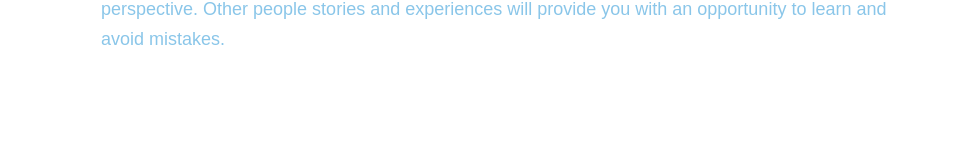
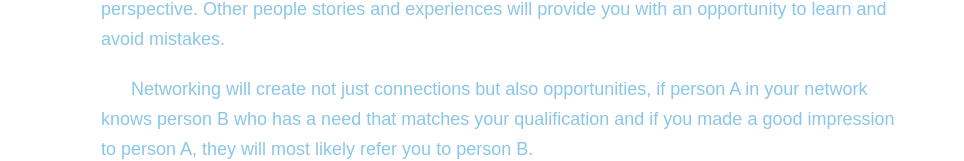
Before and after one commit to paulinemarg/myBlog, a React (Create React App) app: page /network in a window 1280 px wide. Shown: the part 791-952 px from the top of the page, without its empty margins (139-1103 px from the left). Before the commit the page ends 915 px from the top, so only its background shows below. Built offline with nearby package versions, Linux system fonts and the light colour scheme; the HTML template or start-up script is replaced by a standard one.

Commit message:
apdated article

```diff
--- a/src/components/pages/Network.jsx
+++ b/src/components/pages/Network.jsx
@@ -21,6 +21,9 @@ export default function Network() {
           <div className='indent'>
             Networking will help you expand your knowledge and allow you to see things from another perspective. Other people stories and experiences will provide you with an opportunity to learn and avoid mistakes.
           </div>
+          <div className='indent'>
+            Networking will create not just connections but also opportunities, if person A in your network knows person B who has a need that matches your qualification and if you made a good impression to person A, they will most likely refer you to person B.
+          </div>
         </div>
     </div>
   );
```
